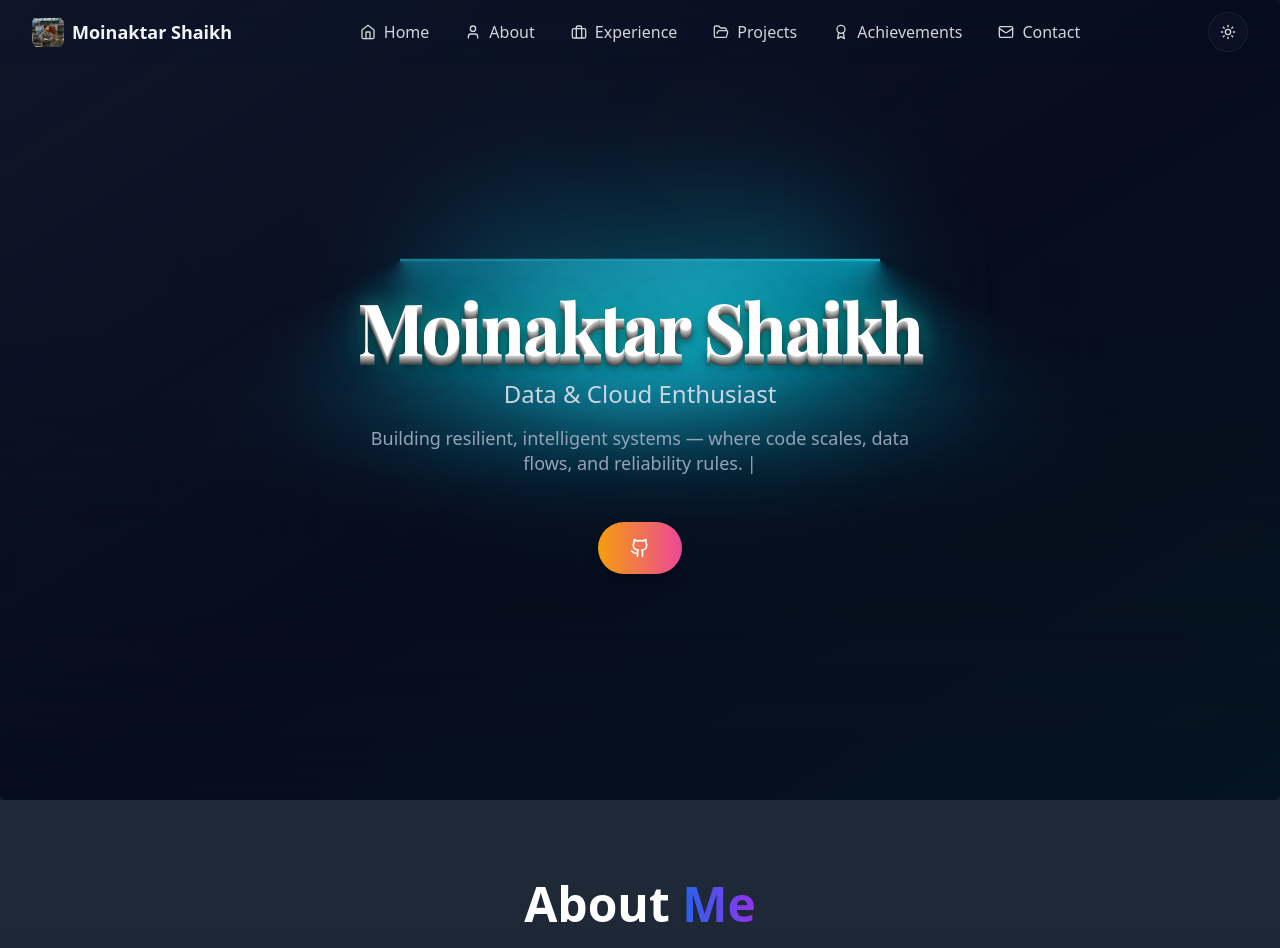
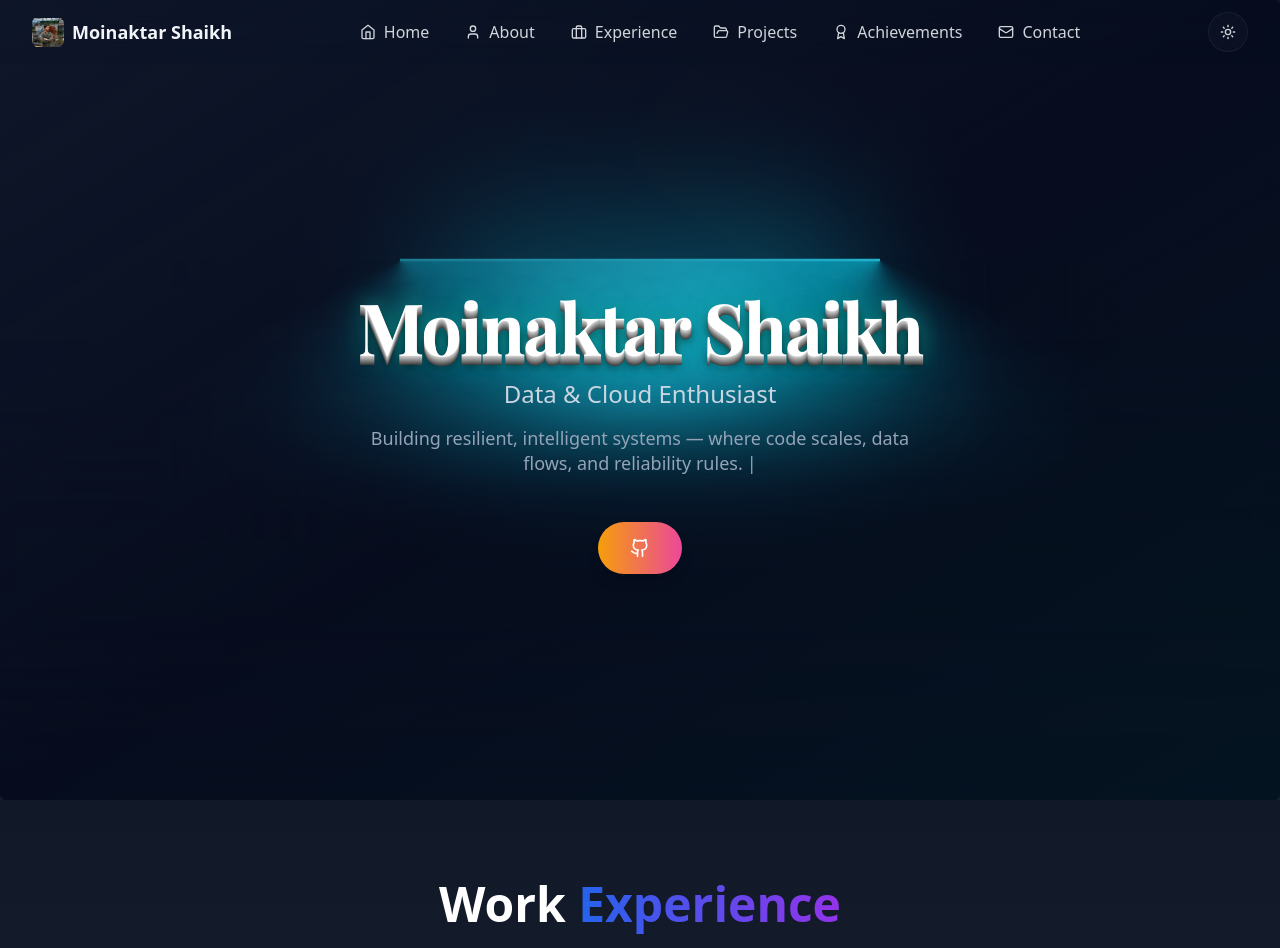
Before and after one commit to Maverick7t/portfolio, a React (Vite) app: page / in a window 1280 px wide. Shown: the top 948 px of the page. Built offline with nearby package versions, Linux system fonts and the light colour scheme.

Commit message:
Update App.tsx

```diff
--- a/src/App.tsx
+++ b/src/App.tsx
@@ -21,10 +21,10 @@ function App() {
 
         <main className="relative z-10">
           <HeroSection />
-          <AboutSection />
           <ExperienceSection />
           <ProjectsSection />
           <AchievementsSection />
+          <AboutSection />
           <ContactSection />
         </main>
 
```
